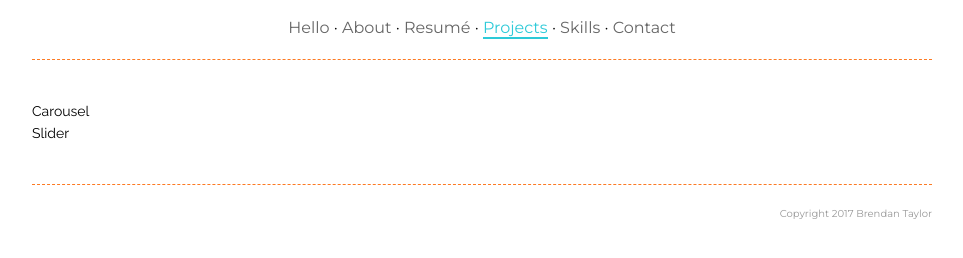
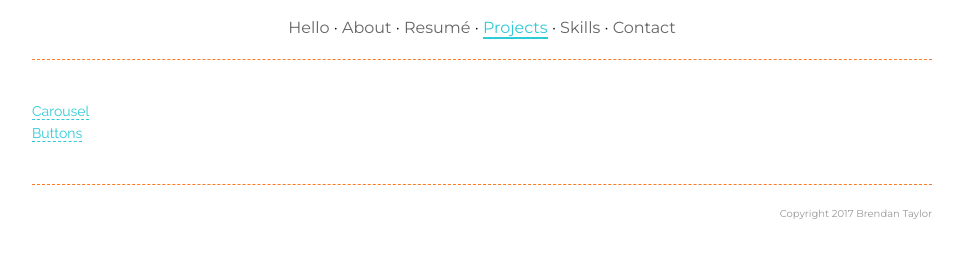
Before and after one commit to bkt28/bkt28.github.io, a plain HTML site: page projects.html in a window 1280 px wide. Shown: the part 62-320 px from the top of the page, without its empty margins (158-1121 px from the left). Drawn offline with Linux system fonts and the light colour scheme.

Commit message:
Added links to projects

```diff
--- a/projects.html
+++ b/projects.html
@@ -20,8 +20,8 @@
 <br>
 <div class="container">
 <p>
-Carousel<br>
-Slider
+<a href="https://github.com/bkt28/carousel">Carousel</a><br>
+<a href="https://github.com/bkt28/buttons">Buttons</a>
 </p>
 </div>
 </div>
```
